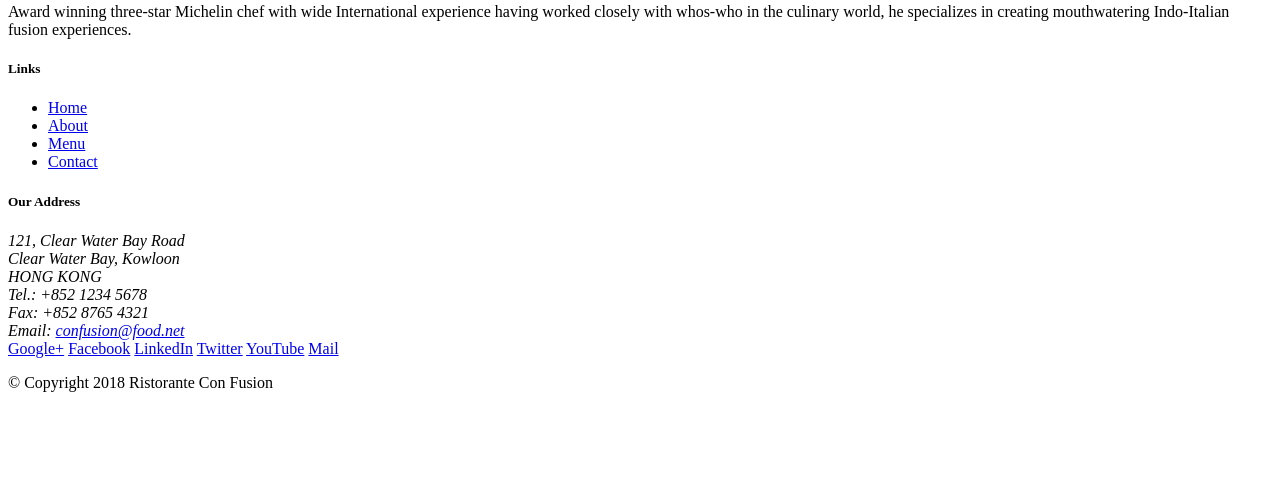
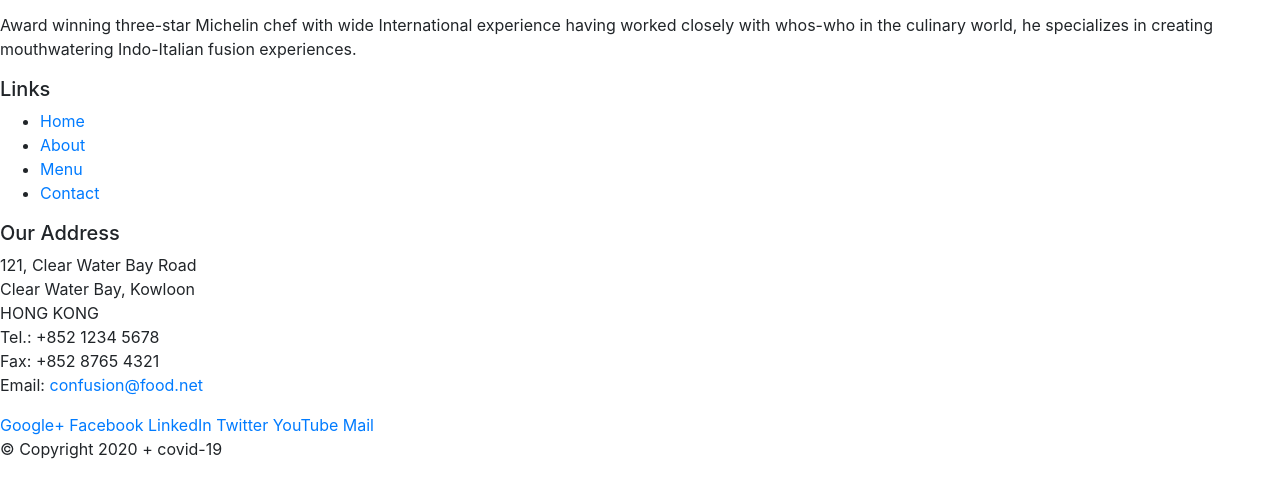
Before and after one commit to devjosegomez/FullStack-React-Specialization01, a website: page Week 1/ExerciseBootstap/index.html in a window 1280 px wide. Shown: the part 512-989 px from the top of the page. Before the commit the page ends 920 px from the top, so only its background shows below. Drawn offline with nearby package versions, Linux system fonts and the light colour scheme.

Commit message:
Added Bootstrap 4, JQuery & popper

```diff
--- a/Week 1/ExerciseBootstap/index.html
+++ b/Week 1/ExerciseBootstap/index.html
@@ -3,6 +3,13 @@
 
 <head>
     <title>Ristorante Con Fusion</title>
+    <!-- Required meta tags always come first -->
+    <meta charset="utf-8">
+    <meta name="viewport" content="width=device-width, initial-scale=1, shrink-to-fit=no">
+    <meta http-equiv="x-ua-compatible" content="ie=edge">
+
+    <!-- Bootstrap CSS -->
+    <link rel="stylesheet" href="node_modules/bootstrap/dist/css/bootstrap.min.css">
 </head>
 
 <body>
@@ -90,7 +97,7 @@
            </div>
            <div>
                 <div>
-                    <p>© Copyright 2018 Ristorante Con Fusion</p>
+                    <p>© Copyright 2020 + covid-19</p>
                 </div>
            </div>
         </div>
--- a/Week 1/ExerciseBootstap/package.json
+++ b/Week 1/ExerciseBootstap/package.json
@@ -12,5 +12,10 @@
   "license": "ISC",
   "devDependencies": {
     "lite-server": "^2.3.0"
+  },
+  "dependencies": {
+    "bootstrap": "^4.0.0",
+    "jquery": "^3.3.1",
+    "popper.js": "^1.12.9"
   }
 }
```
Also changed, not shown: 1 other file.
